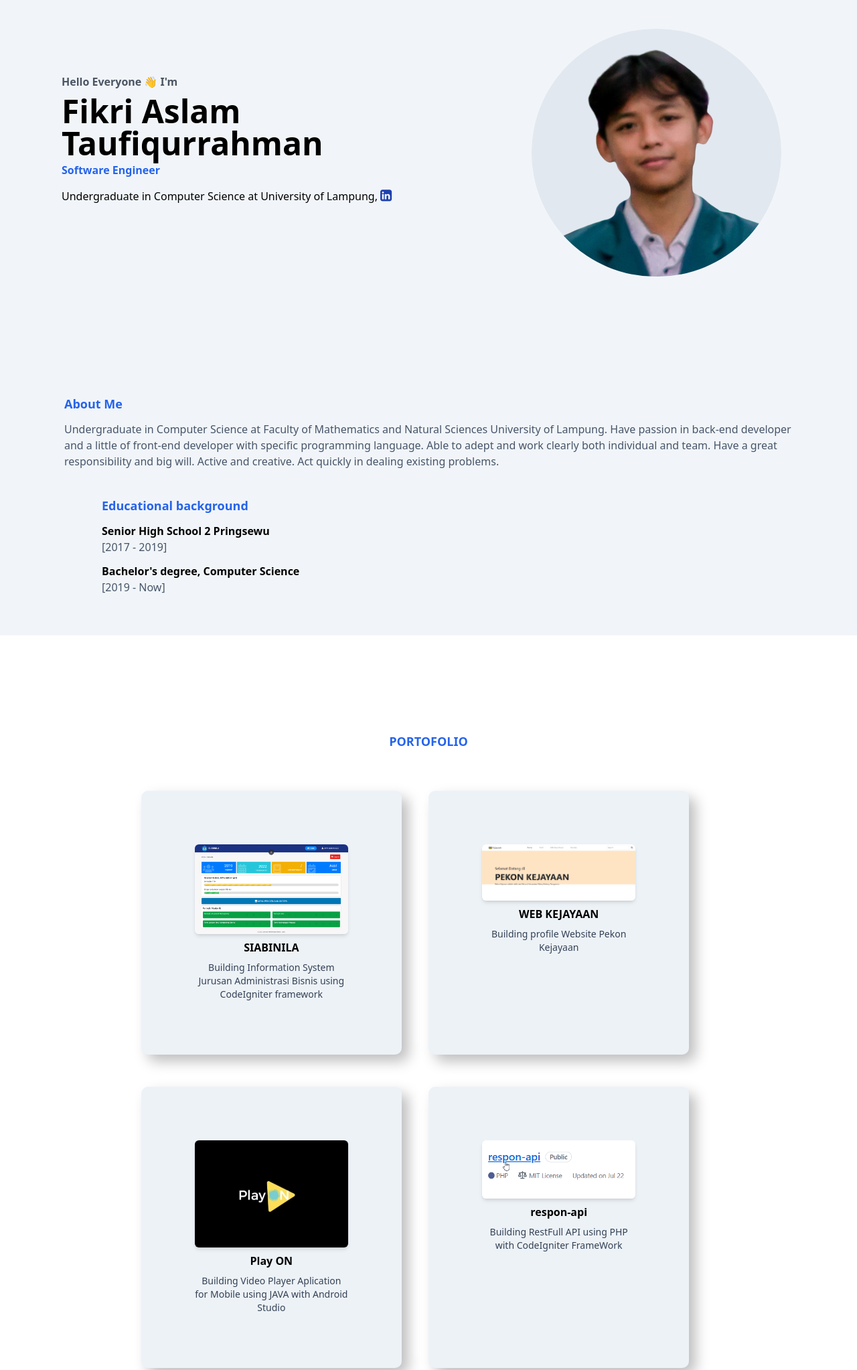
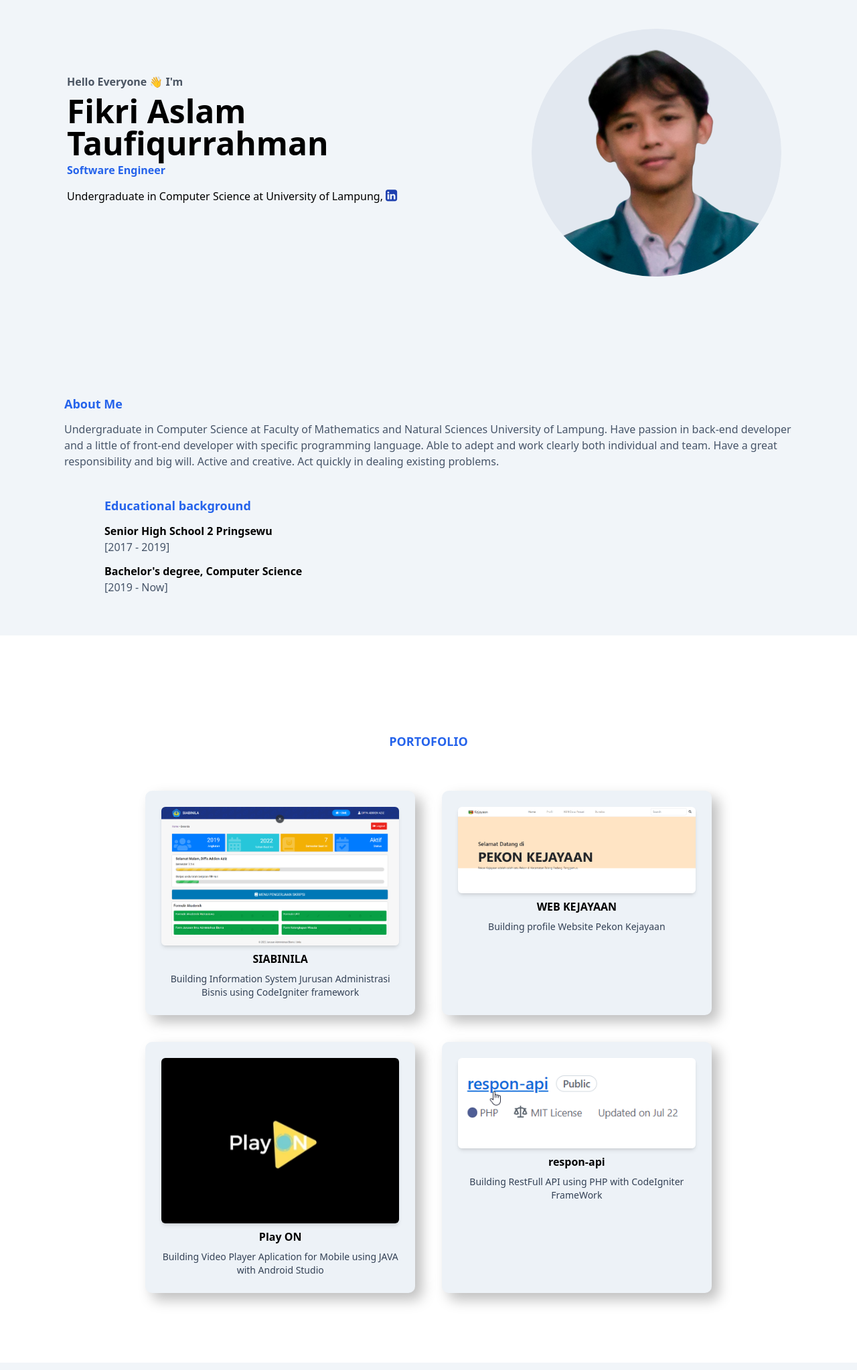
Before and after one commit to fikriaslamt/profil-app, a website: page index.html in a window 1280 px wide. Shown: the part 141-2187 px from the top of the page at 67% size. Drawn offline with nearby package versions, Linux system fonts and the light colour scheme.

Commit message:
update 2

```diff
--- a/index.css
+++ b/index.css
@@ -6,6 +6,7 @@ form {
     -webkit-backdrop-filter: blur( 9px );
     border-radius: 10px;
     border: 1px solid rgba( 255, 255, 255, 0.18 );
+
 }
 
 header {
--- a/index.html
+++ b/index.html
@@ -12,9 +12,9 @@
     <script src="https://cdn.tailwindcss.com"></script>
 </head>
 <body>
-  <header class="fixed  h-14 lg:h-20 lg:px-5 top-0 left-0 w-full flex items-center z-10">
+  <header class="fixed  h-14 lg:h-20 lg:px-5  md:flex md:justify-center top-0 left-0 w-full flex items-center z-10">
       <div class="container">
-          <div class="flex items-center justify-between relative">
+          <div class="flex items-center justify-between relative ">
               <div class="px-4">
                   <a href="#home" class="font-bold text-lg text-blue-800 block py-6 w-10"> <img src="./logo.svg" class="lg:ml-14 hover:shadow-xl"></a>
               </div>
@@ -45,12 +45,12 @@
           </div>
       </div>
   </header>
-   <section id="home" class="pt-36 bg-slate-100 lg:pl-20 pb-8">
+   <section id="home" class="pt-36 bg-slate-100 lg:pl-20 pb-8 md:flex md:justify-center">
         <div class="container">
             <div class="flex flex-wrap mx-auto">
-                <div class="w-full self-center px-3 lg:w-1/2 ">
-                    <h1 class="text-base font-semibold text-gray-600">Hello Everyone 👋 I'm <span class="block font-bold text-4xl mt-2 mb-1 lg:text-5xl  text-black"> Fikri Aslam Taufiqurrahman </span></h1>
-                    <h2 class="font-semibold mb-3 text-blue-600">Software Engineer</h2>
+                <div class="w-full self-center px-5 lg:w-1/2   ">
+                    <h1 class="text-base font-semibold text-gray-600  ">Hello Everyone 👋 I'm <span class="block font-bold text-4xl mt-2 mb-1 lg:text-5xl    text-black"> Fikri Aslam Taufiqurrahman </span></h1>
+                    <h2 class="font-semibold mb-3 text-blue-600    ">Software Engineer</h2>
                     <p class="font-medium ">Undergraduate in Computer Science at University of Lampung, <span class="text-blue-800 text-xl hover:text-2xl hover:shadow-sm"><a href="https://www.linkedin.com/in/fikri-aslam-taufiqurrahman-7950b91a6/" target="_blank"><i class="fa fa-linkedin-square"></i></a></span></p>
                 </div>
                 <div class="w-full self-end lg:w-1/2">
@@ -63,17 +63,17 @@
         </div>
    </section>
 
-   <section id="about" class="pt-36 pb-12 bg-slate-100">
+   <section id="about" class="pt-36 pb-12 bg-slate-100 md:flex md:justify-center">
         <div class="container lg:px-14">
             <div class="flex flex-wrap">
-                <div class="w-full px-4 mb-10 lg:px-10">
+                <div class="w-full px-5 mb-10 lg:px-10">
                     <h4 class="mb-3 font-bold text-blue-600 text-lg">About Me</h4>
                     <p class="text-base text-slate-600">Undergraduate in Computer Science at Faculty of Mathematics and Natural Sciences University of Lampung.
                         Have passion in back-end developer and a little of front-end developer with specific programming language.
                         Able to adept and work clearly both individual and team. Have a great responsibility and big will. Active and creative. Act quickly in dealing existing problems.</p>
                 </div>
 
-                <div class="w-full px-4 flex flex-wrap lg:ml-20">
+                <div class="w-full px-5 flex flex-wrap lg:ml-20 ">
                   <h1 class="mb-3 font-bold text-blue-600 text-lg">Educational background</h1>
                   <div class="w-full mb-3">
                     <h2 class="text-black font-bold lg:pl-15">Senior High School 2 Pringsewu</h2>
@@ -94,35 +94,35 @@
         <div class="container">
             <div class="w-full px-4">
                 <div class="max-w-xl mx-auto text-center mb-8 lg:mb-5">
-                    <h4 class=" font-bold text-blue-600 text-lg">PORTOFOLIO</h4>
+                    <h4 class=" font-bold text-blue-600 text-lg md:flex md:justify-center ">PORTOFOLIO</h4>
 
                 </div>
 
-                <div class="w-full px-4 lg:p-10 flex flex-wrap justify-center ">
-                  <div id="content-porto" class="mb-12 p-4 lg:w-1/3 lg:p-20 lg:mr-10 ">
+                <div class="w-full px-4 lg:p-5 flex flex-wrap justify-center md:flex md:flex-wrap ">
+                  <div id="content-porto" class="mb-12 p-6 lg:w-1/3 md:w-1/2 md:m-5   lg:m-5 ">
                       <div class="rounded-md shadow-md overflow-hidden">
-                          <img src="/images/siabinila.png" alt="siabinila" width="w-full">
+                          <img src="/images/siabinila.png" alt="siabinila" width="max-w-xl">
                       </div>
                       <h2 class="text-black font-bold py-2 text-center">SIABINILA</h2>
                       <p class="text-slate-700 text-sm text-center">Building Information System Jurusan Administrasi Bisnis using CodeIgniter framework</p>
                   </div>
-                  <div id="content-porto" class="mb-12 p-6 lg:w-1/3 lg:p-20 lg:mr-10 ">
+                  <div id="content-porto" class="mb-12 p-6 lg:w-1/3 md:w-1/2 md:m-5  lg:m-5 ">
                       <div class="rounded-md shadow-md overflow-hidden">
-                          <img src="/images/web-kejayaan.png" alt="web-kejayaan" width="w-full">
+                          <img src="/images/web-kejayaan.png" alt="web-kejayaan" width="max-w-xl">
                       </div>
                       <h2 class="text-black font-bold py-2 text-center">WEB KEJAYAAN</h2>
                       <p class="text-slate-700 text-sm text-center">Building profile Website Pekon Kejayaan</p>
                   </div>
-                  <div id="content-porto" class="mb-12 p-6 lg:w-1/3 lg:p-20 lg:mr-10 ">
+                  <div id="content-porto" class="mb-12 p-6 lg:w-1/3 md:w-1/2 md:m-5  lg:m-5 ">
                       <div class="rounded-md shadow-md overflow-hidden">
-                          <img src="/images/play-on.png" alt="play-on" width="w-full">
+                          <img src="/images/play-on.png" alt="play-on" width="max-w-xl">
                       </div>
                       <h2 class="text-black font-bold py-2 text-center">Play ON</h2>
                       <p class="text-slate-700 text-sm text-center">Building Video Player Aplication for Mobile using JAVA with Android Studio</p>
                   </div>
-                  <div id="content-porto" class="mb-12 p-6 lg:w-1/3 lg:p-20 lg:mr-10 ">
+                  <div id="content-porto" class="mb-12 p-6 lg:w-1/3 md:w-1/2 md:m-5  lg:m-5 ">
                       <div class="rounded-md shadow-md overflow-hidden">
-                          <img src="/images/respon-api.png" alt="respon-api" width="w-full">
+                          <img src="/images/respon-api.png" alt="respon-api" width="max-w-xl">
                       </div>
                       <h2 class="text-black font-bold py-2 text-center">respon-api</h2>
                       <p class="text-slate-700 text-sm text-center">Building RestFull API using PHP with CodeIgniter FrameWork</p>
@@ -134,7 +134,7 @@
 
 
    <section id="Contact" class="pt-36 pb-32 bg-slate-100 ">
-    <div  class="container lg:px-5 py-5 lg:flex lg:justify-center">
+    <div  class="container lg:px-5 py-5 lg:flex lg:justify-center md:flex ">
 
       <div class="w-full max-ws lg:max-w-xl px-5 lg:px-5 ">
           <h4 class=" font-bold text-blue-600 text-lg "">Contact me</h4>
```
